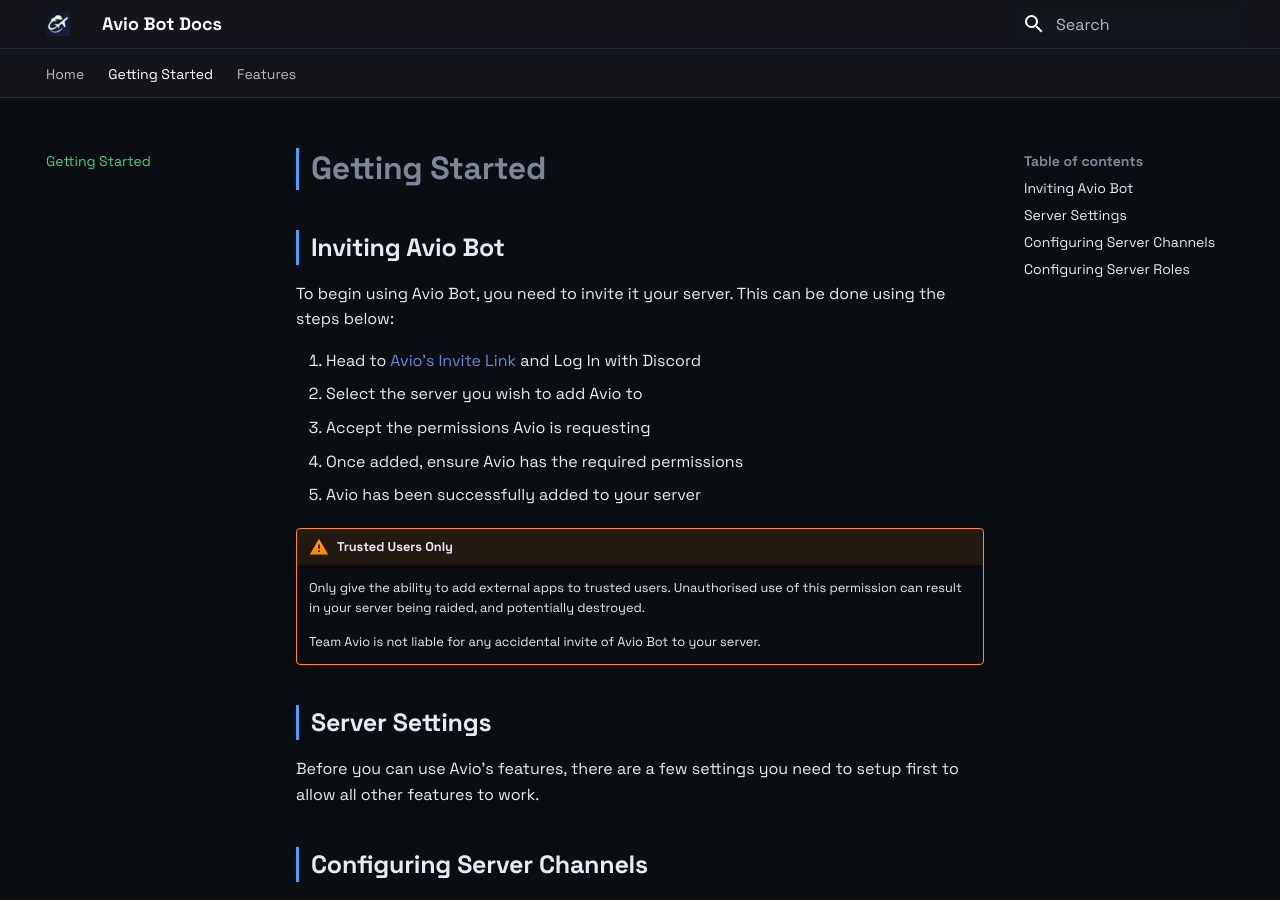
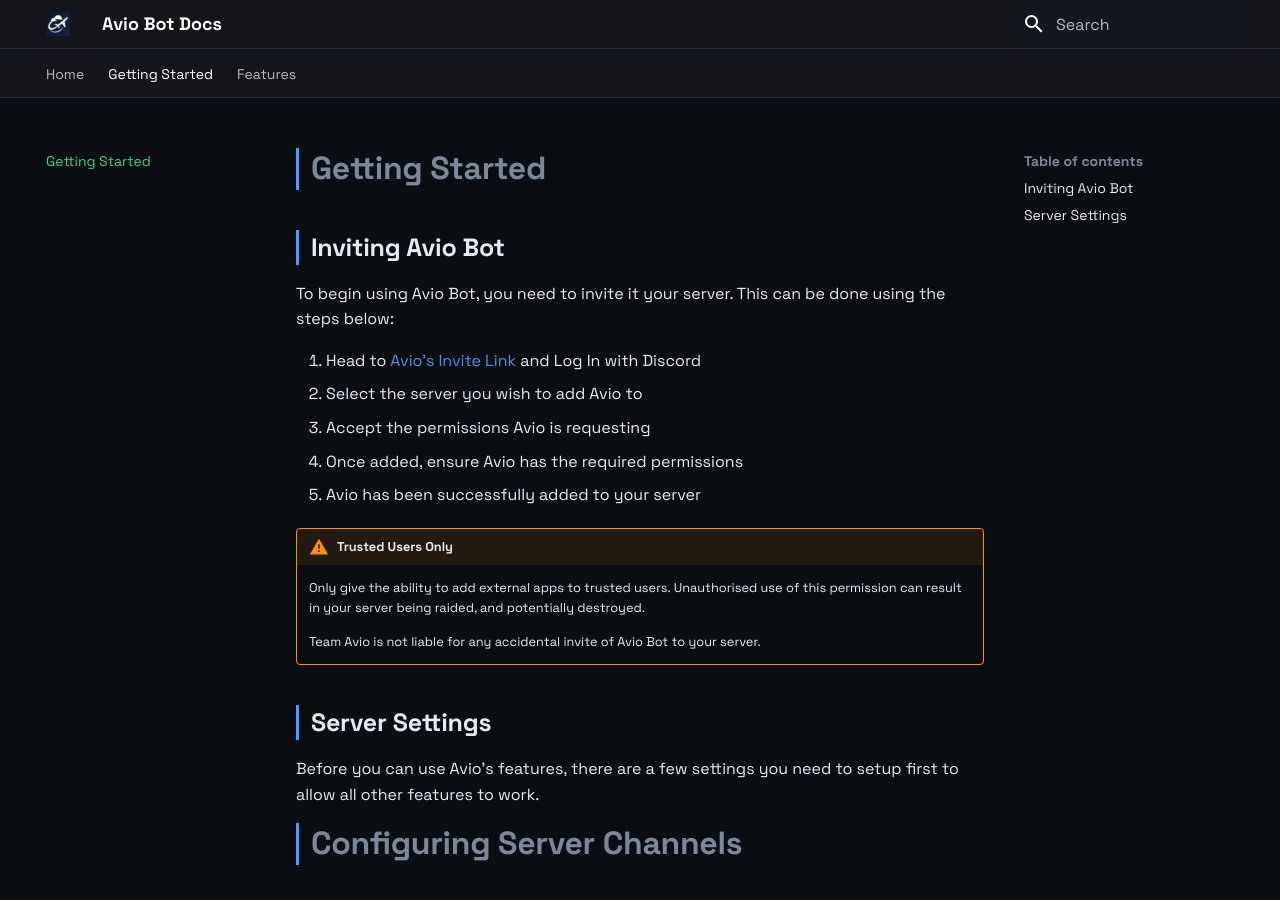
Before and after one commit to fudgemss/avio-wiki, an MkDocs documentation site: the page built from docs/getting-started.md, in a window 1280 px wide and 900 px high. Built offline with MkDocs 1.6.1 and Material for MkDocs 9.7.7, drawn with Linux system fonts in a browser that asks for light colours.

Commit message:
Update getting-started.md

```diff
--- a/docs/getting-started.md
+++ b/docs/getting-started.md
@@ -22,7 +22,7 @@
 
 Before you can use Avio's features, there are a few settings you need to setup first to allow all other features to work.
 
-## Configuring Server Channels
+# Configuring Server Channels
 
 Before you can begin creating flights, you need to configure a channel they will be sent to, along with any staff information.
 To do this, follow the steps below:
@@ -34,7 +34,7 @@
 If you wish to change these channels, simply run the command again and select a new channel.
 An alert will popup if you already have channels configured, asking if you are 100% sure you wish to change the channels.
 
-## Configuring Server Roles
+# Configuring Server Roles
 
 Avio has its own built-in permission plugin, allowing you to lock commands behind certain roles.
 To use this, you will need to assign a admin role and flight manager role.
```
